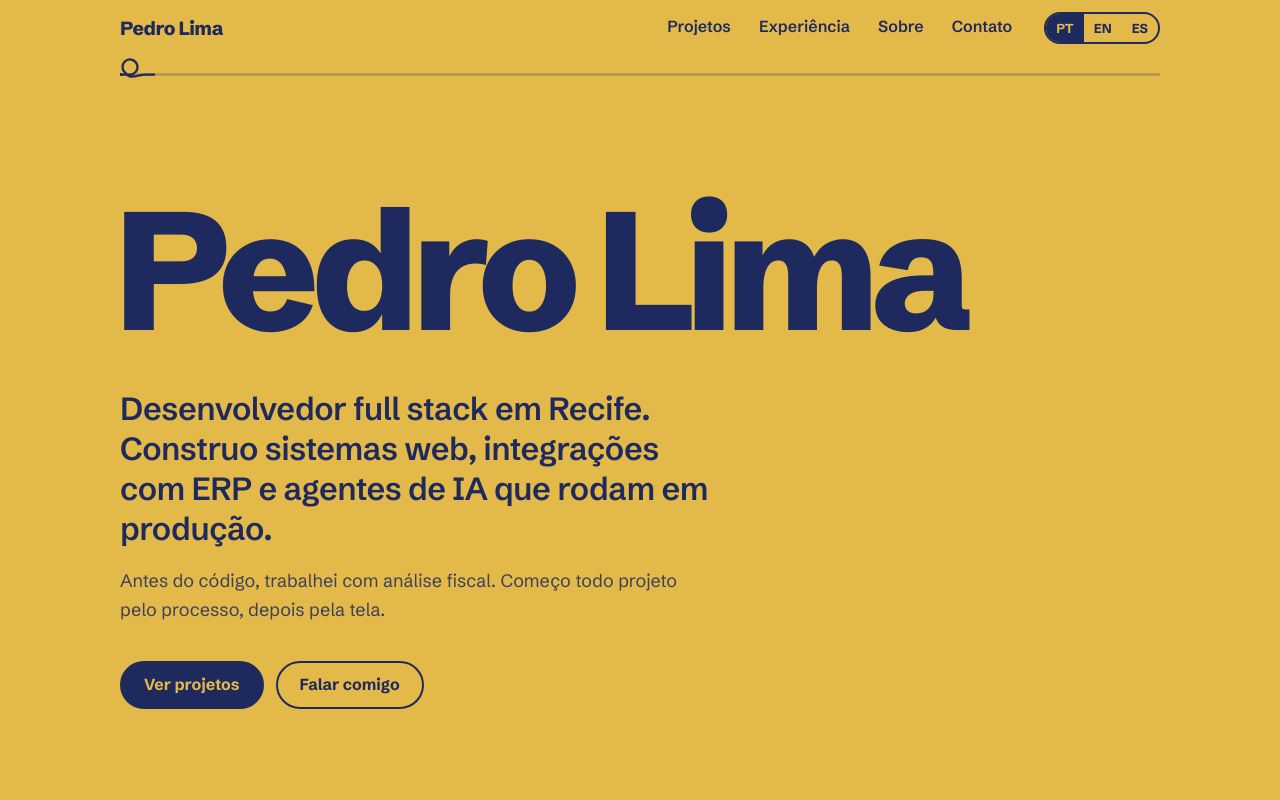
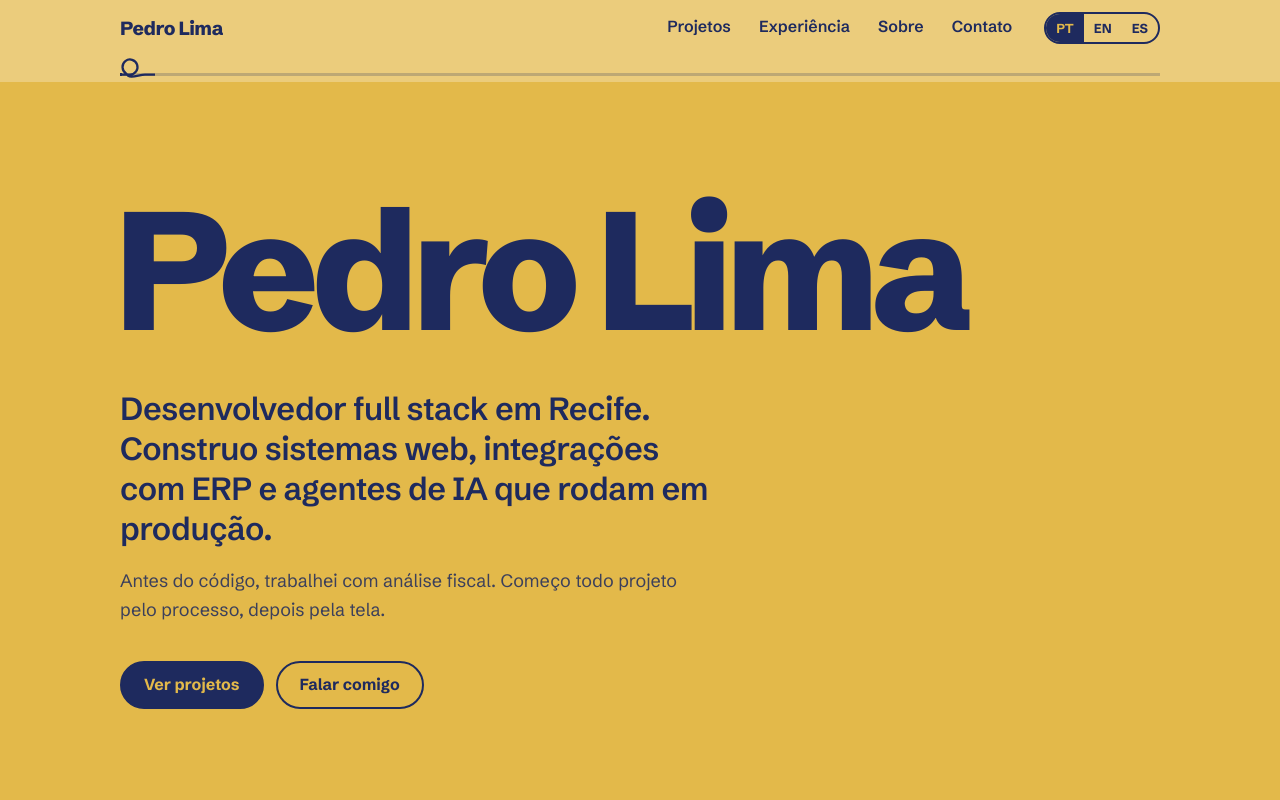
Before and after one commit to DevPedroLimaB/Portfolio.github.io, a Next.js app: page /Portfolio.github.io/ in a window 1280 px wide. Shown: the top 800 px of the page. Built offline with nearby package versions, Linux system fonts and the light colour scheme.

Commit message:
Topo com efeito de vidro: conteúdo desfoca por baixo do cordão
Co-Authored-By: Claude Opus 5.5 <noreply@anthropic.com>
Claude-Session: https://claude.ai/code/session_01742i5ZqEaMKuqerpoaFM7d

```diff
--- a/app/globals.css
+++ b/app/globals.css
@@ -104,6 +104,14 @@ a {
   z-index: 50;
   background: var(--straw);
   color: var(--indigo);
+}
+/* vidro: o conteúdo que passa por baixo do topo fica desfocado */
+@supports ((backdrop-filter: blur(1px)) or (-webkit-backdrop-filter: blur(1px))) {
+  .topbar {
+    background: rgba(227, 185, 74, 0.72);
+    -webkit-backdrop-filter: blur(16px) saturate(1.4);
+    backdrop-filter: blur(16px) saturate(1.4);
+  }
 }
 
 .topbar-inner {
```
